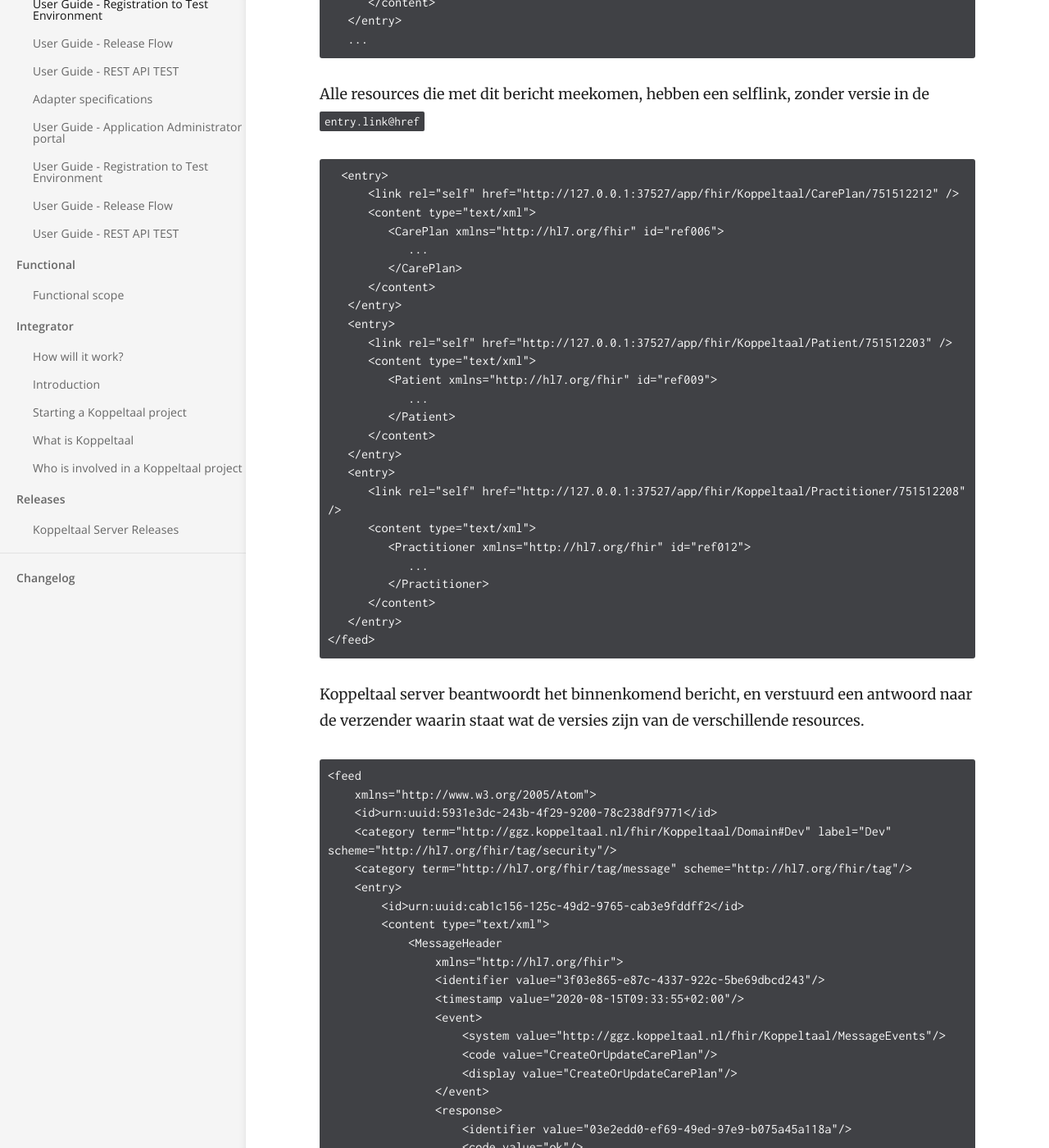
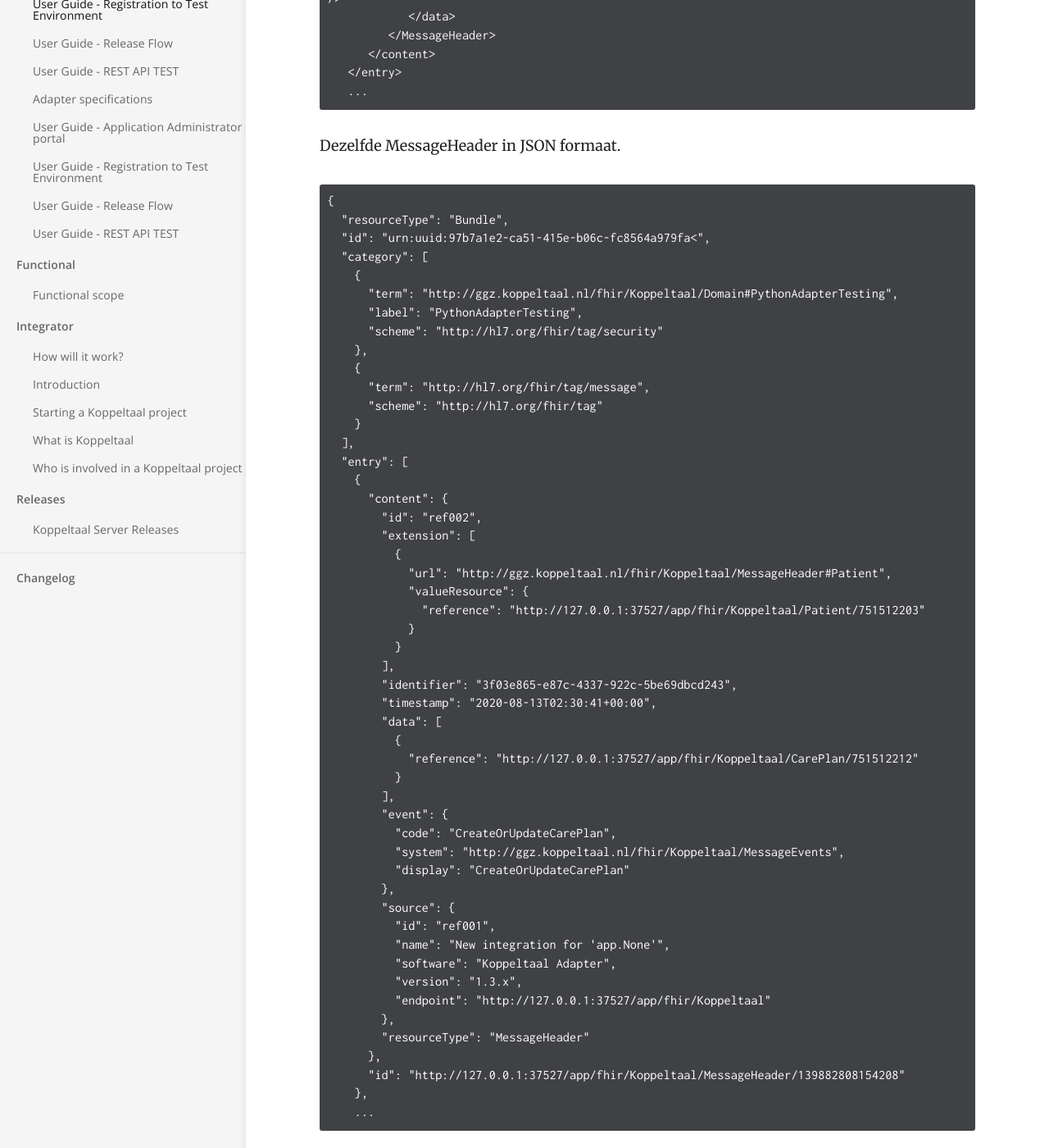
Before and after one commit to Koppeltaal/Koppeltaal-Documentation, a Jekyll site: the page built from voorbeelden-berichtenverkeer.md, in a window 1280 px wide and 1400 px high, scrolled down 1246 px. Shown: the whole window at 82% size. Built offline with Jekyll 4.4.1, drawn with Linux system fonts in a browser that asks for light colours; some of the changed text lies outside the part shown.

Commit message:
GitBook: [master] one page modified

````diff
--- a/voorbeelden-berichtenverkeer.md
+++ b/voorbeelden-berichtenverkeer.md
@@ -10,6 +10,8 @@ description: >-
 ## Aanmaken van een CarePlan
 
 Een behandelaar maakt via een portaal, een nieuw behandelplan aan. Hiervoor wordt een FHIR bericht verstuurd naar de Koppeltaal server. Dit bericht kan als XML of JSON content aangeboden worden. Elke nieuwe interactie begint met een MessageHeader met daarin een `extension.valueResource.reference` naar een Patient en een `data.reference` naar de focal resource. De aangeboden focal resource heeft op dat moment geen versie, die moet door de Koppeltaal server uitgegeven worden.
+
+Volgende voorbeeld is de MessageHeader in XML formaat.
 
 ```markup
 <feed xmlns="http://www.w3.org/2005/Atom">
@@ -47,7 +49,64 @@ Een behandelaar maakt via een portaal, een nieuw behandelplan aan. Hiervoor word
    ...
 ```
 
-Alle resources die met dit bericht meekomen, hebben een selflink, zonder versie in de `entry.link@href`
+Dezelfde MessageHeader in JSON formaat.
+
+```javascript
+{
+  "resourceType": "Bundle",
+  "id": "urn:uuid:97b7a1e2-ca51-415e-b06c-fc8564a979fa<",
+  "category": [
+    {
+      "term": "http://ggz.koppeltaal.nl/fhir/Koppeltaal/Domain#PythonAdapterTesting",
+      "label": "PythonAdapterTesting",
+      "scheme": "http://hl7.org/fhir/tag/security"
+    },
+    {
+      "term": "http://hl7.org/fhir/tag/message",
+      "scheme": "http://hl7.org/fhir/tag"
+    }
+  ],
+  "entry": [
+    {
+      "content": {
+        "id": "ref002",
+        "extension": [
+          {
+            "url": "http://ggz.koppeltaal.nl/fhir/Koppeltaal/MessageHeader#Patient",
+            "valueResource": {
+              "reference": "http://127.0.0.1:37527/app/fhir/Koppeltaal/Patient/751512203"
+            }
+          }
+        ],
+        "identifier": "3f03e865-e87c-4337-922c-5be69dbcd243",
+        "timestamp": "2020-08-13T02:30:41+00:00",
+        "data": [
+          {
+            "reference": "http://127.0.0.1:37527/app/fhir/Koppeltaal/CarePlan/751512212"
+          }
+        ],
+        "event": {
+          "code": "CreateOrUpdateCarePlan",
+          "system": "http://ggz.koppeltaal.nl/fhir/Koppeltaal/MessageEvents",
+          "display": "CreateOrUpdateCarePlan"
+        },
+        "source": {
+          "id": "ref001",
+          "name": "New integration for 'app.None'",
+          "software": "Koppeltaal Adapter",
+          "version": "1.3.x",
+          "endpoint": "http://127.0.0.1:37527/app/fhir/Koppeltaal"
+        },
+        "resourceType": "MessageHeader"
+      },
+      "id": "http://127.0.0.1:37527/app/fhir/Koppeltaal/MessageHeader/139882808154208"
+    },
+    ...
+```
+
+Alle resources die met dit bericht meekomen, hebben een selflink, zonder versie in de `link href`
+
+Voorbeeld van resources in XML formaat.
 
 ```markup
   <entry>
@@ -75,6 +134,53 @@ Alle resources die met dit bericht meekomen, hebben een selflink, zonder versie
       </content>
    </entry>
 </feed>
+```
+
+Voorbeeld van resources in JSON formaat.
+
+```javascript
+{
+      "content": {
+        "id": "ref006",
+        ...
+        "resourceType": "CarePlan"
+      },
+      "id": "http://127.0.0.1:37527/app/fhir/Koppeltaal/CarePlan/751512212",
+      "link": [
+        {
+          "rel": "self",
+          "href": "http://127.0.0.1:37527/app/fhir/Koppeltaal/CarePlan/751512212"
+        }
+      ]
+    },
+      "content": {
+        "id": "ref009",
+        ...
+        "resourceType": "Patient"
+      },
+      "id": "http://127.0.0.1:37527/app/fhir/Koppeltaal/Patient/751512203",
+      "link": [
+        {
+          "rel": "self",
+          "href": "http://127.0.0.1:37527/app/fhir/Koppeltaal/Patient/751512203"
+        }
+      ]
+    },
+      "content": {
+        "id": "ref012",
+        ...
+        "resourceType": "Practitioner"
+      },
+      "id": "http://127.0.0.1:37527/app/fhir/Koppeltaal/Practitioner/751512208",
+      "link": [
+        {
+          "rel": "self",
+          "href": "http://127.0.0.1:37527/app/fhir/Koppeltaal/Practitioner/751512208"
+        }
+      ]
+    }
+  ]
+}
 ```
 
 Koppeltaal server beantwoordt het binnenkomend bericht, en verstuurd een antwoord naar de verzender waarin staat wat de versies zijn van de verschillende resources.
````
